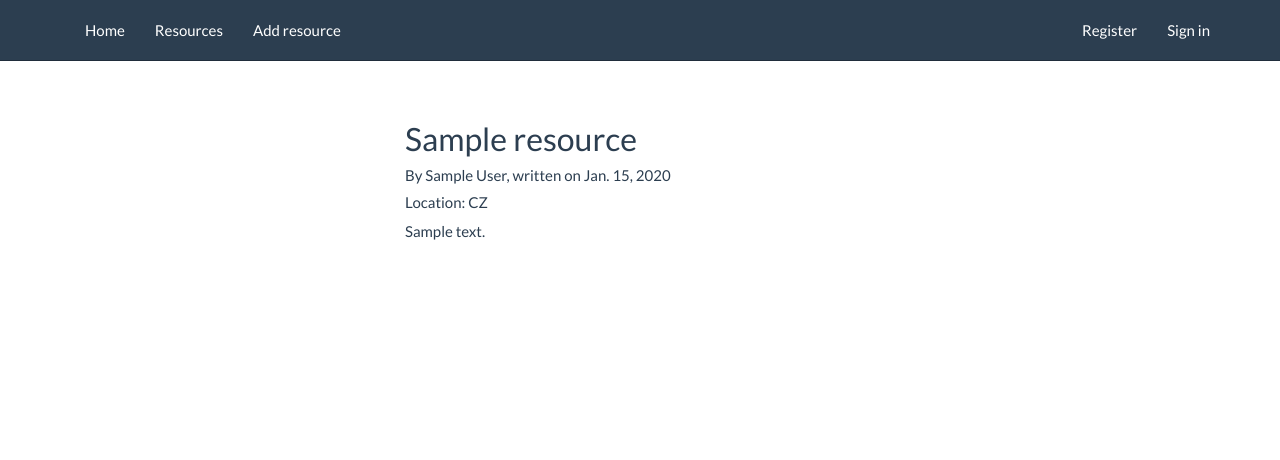
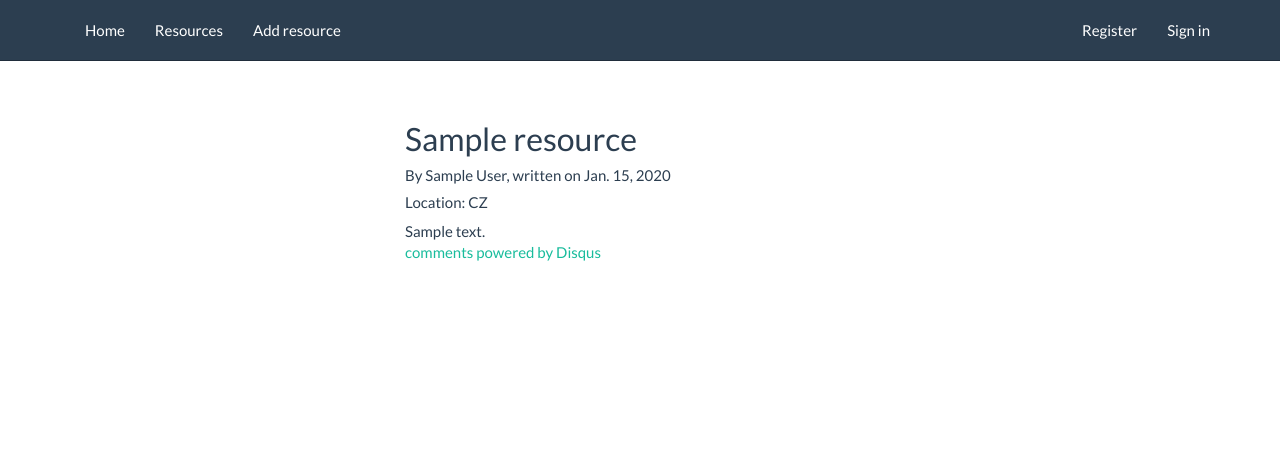
Before and after one commit to ana-balica/systers-portal, a Django app: page /resources/1/ in a window 1280 px wide. Shown: the top 460 px of the page. Run offline with Django 3.2, Linux system fonts and the light colour scheme; tables that the repository leaves empty hold one stand-in row (values such as "Sample post"); parts of the project's set-up code (start-up, migrations or seed data) failed here and were passed over; some libraries are stand-ins or nearby versions.

Commit message:
add disqus

```diff
--- a/systers_portal/templates/base.html
+++ b/systers_portal/templates/base.html
@@ -56,5 +56,18 @@
   js.src = "//connect.facebook.net/en_US/all.js#xfbml=1";
   fjs.parentNode.insertBefore(js, fjs);
 }(document, 'script', 'facebook-jssdk'));</script>
+<script type="text/javascript">
+  /* * * CONFIGURATION VARIABLES: EDIT BEFORE PASTING INTO YOUR WEBPAGE * * */
+  var disqus_shortname = 'systersportal'; // required: replace example with your forum shortname
+
+  /* * * DON'T EDIT BELOW THIS LINE * * */
+  (function () {
+    var s = document.createElement('script');
+    s.async = true;
+    s.type = 'text/javascript';
+    s.src = '//' + disqus_shortname + '.disqus.com/count.js';
+    (document.getElementsByTagName('HEAD')[0] || document.getElementsByTagName('BODY')[0]).appendChild(s);
+  }());
+</script>
 </body>
 </html>
--- a/systers_portal/templates/resource.html
+++ b/systers_portal/templates/resource.html
@@ -12,5 +12,24 @@
   <div>{{ resource.content|safe }}</div>
   <div class="fb-share-button" data-href="{% url 'view_resource' resource.id %}"
        data-type="button"></div>
+  <div id="disqus_thread"></div>
+  <script type="text/javascript">
+    /* * * CONFIGURATION VARIABLES: EDIT BEFORE PASTING INTO YOUR WEBPAGE * * */
+    var disqus_shortname = 'systersportal'; // required: replace example with your forum shortname
+
+    /* * * DON'T EDIT BELOW THIS LINE * * */
+    (function () {
+      var dsq = document.createElement('script');
+      dsq.type = 'text/javascript';
+      dsq.async = true;
+      dsq.src = '//' + disqus_shortname + '.disqus.com/embed.js';
+      (document.getElementsByTagName('head')[0] || document.getElementsByTagName('body')[0]).appendChild(dsq);
+    })();
+  </script>
+  <noscript>Please enable JavaScript to view the <a
+      href="http://disqus.com/?ref_noscript">comments powered by Disqus.</a>
+  </noscript>
+  <a href="http://disqus.com" class="dsq-brlink">comments powered by <span
+      class="logo-disqus">Disqus</span></a>
 </div>
 {% endblock %}
```
